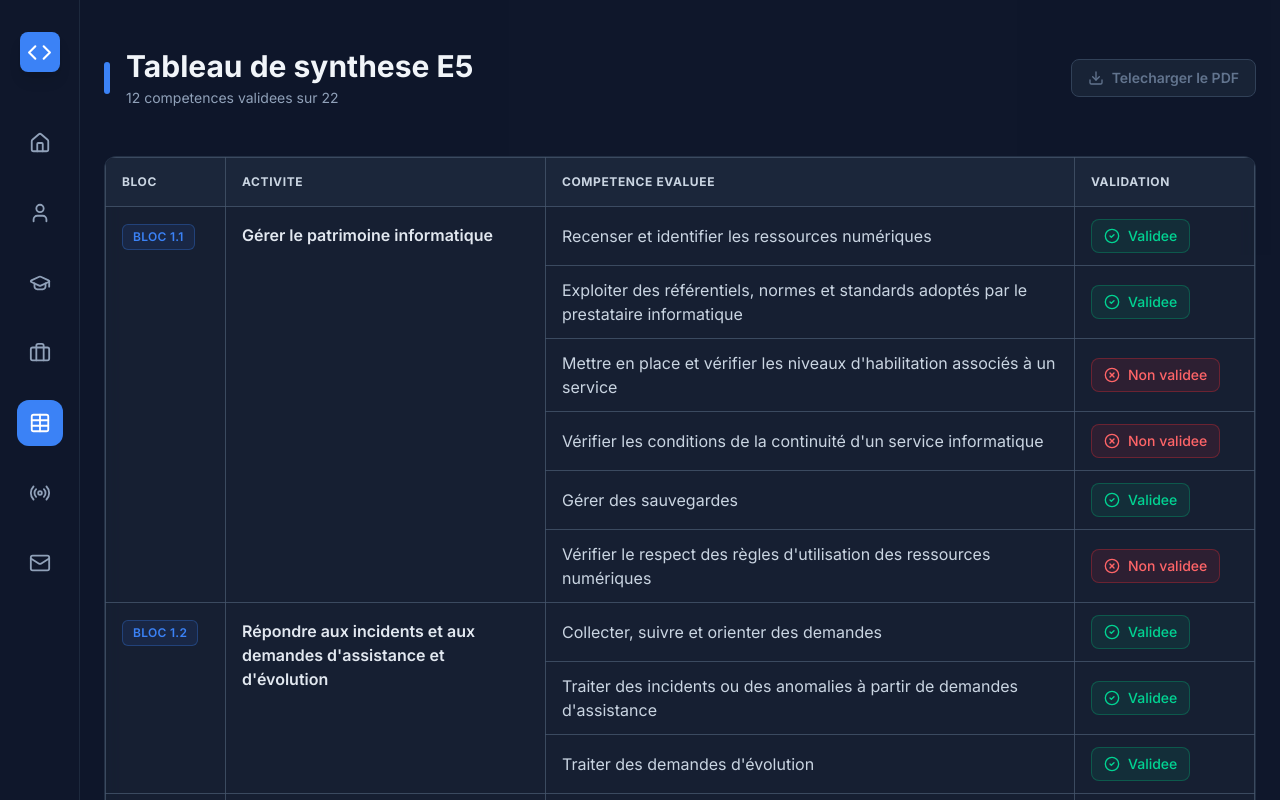
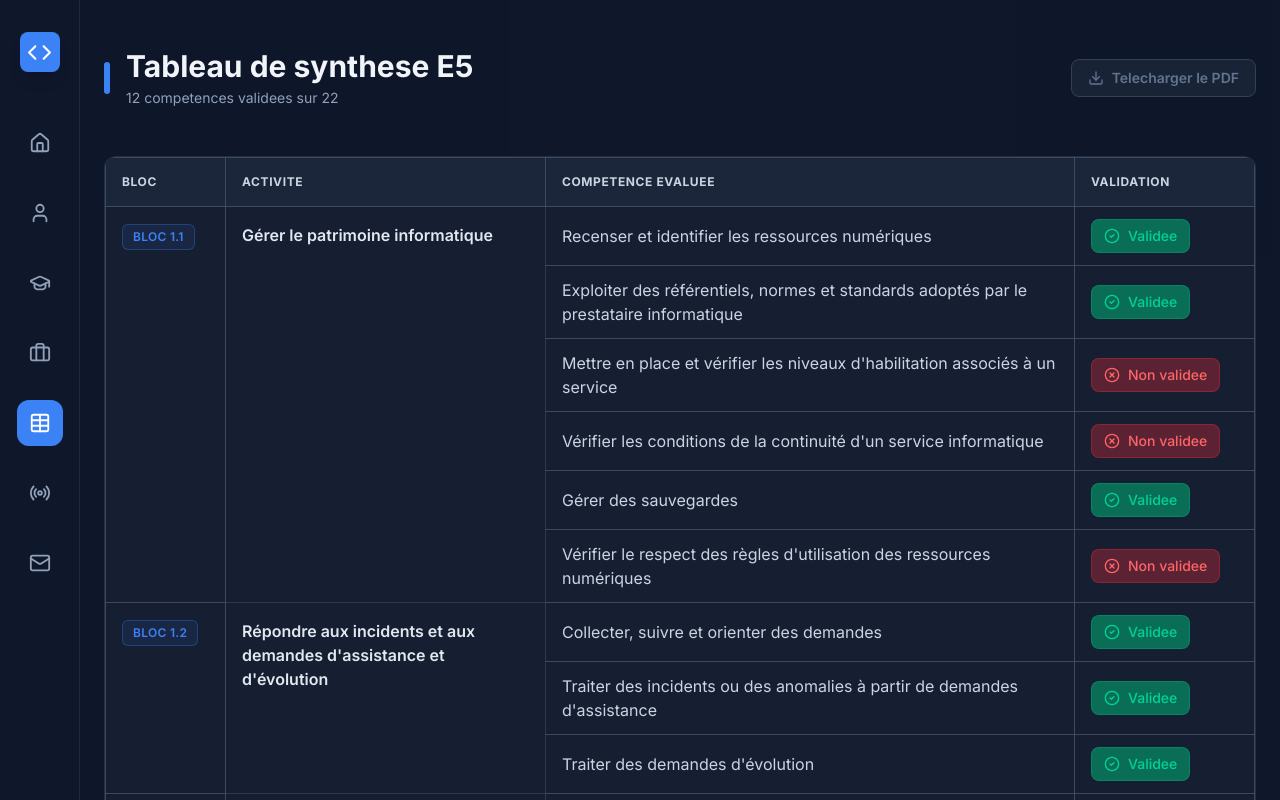
Before and after one commit to MarleyAvix/Portfolio, a React (Vite) app: page /e5 in a window 1280 px wide. Shown: the top 800 px of the page. Built offline with nearby package versions, Linux system fonts and the light colour scheme.

Commit message:
fix: update project images with descriptive text and adjust E5Page styling for better visibility

```diff
--- a/src/data/projects.ts
+++ b/src/data/projects.ts
@@ -163,7 +163,7 @@ export const projects: Project[] = [
     title: "Recette Only Office",
     description: "Recette de la suite bureautique Only Office pour valider les fonctionnalités et assurer la qualité du produit avant sa montée de version en production.",
     longDescription: "Recette de Only Office utilisée dans la visionneuse GED, afin d'effectuer des tests de validation et de non-régression pour assurer la qualité du produit avant sa montée de version en production.",
-    image: "https://placehold.co/600x400",
+    image: "https://placehold.co/600x400?text=Recette+Only+Office", // Remplace par ta variable d'image
     category: "Entreprise",
     tags: ["Test", "Validation"],
     live: "",
@@ -203,7 +203,7 @@ export const projects: Project[] = [
     title: "Création de support vidéo de présentation d'application",
     description: "Création de supports vidéo pour présenter les fonctionnalités et l'utilisation d'applications.",
     longDescription: "Réalisation de vidéos explicatives pour démontrer les fonctionnalités et l'utilisation de SAP BO et de Solis, afin de faciliter la compréhension et l'adoption par les utilisateurs.\n\nEn lien avec l'équipe responsable des supports de formation, j'ai créé des vidéos démonstratives en utilisant des techniques de création de contenu adaptées pour rendre les vidéos claires et engageantes.",
-    image: "https://placehold.co/600x400",
+    image: "https://placehold.co/600x400?text=Création+de+support+vidéo", // Remplace par ta variable d'image
     category: "Entreprise",
     tags: ["Création de contenu"],
     live: "",
@@ -243,7 +243,7 @@ export const projects: Project[] = [
     title: "Rédaction d'un courrier Jasper Soft",
     description: "Rédaction de courriers pour Jasper Soft.",
     longDescription: "Rédaction de courriers pour Jasper afin que les équipes métiers puissent générer des courriers avec des données récupérées automatiquement depuis la base de données Solis.\n\nCela permet une normalisation des courriers et facilite la communication ainsi que la compréhension des informations pour les utilisateurs.",
-    image: "https://placehold.co/600x400",
+    image: "https://placehold.co/600x400?text=Rédaction+de+courriers+Jasper+Soft",
     category: "Entreprise",
     tags: ["Jasper Soft", "SQL"],
     live: "",
--- a/src/pages/E5Page.tsx
+++ b/src/pages/E5Page.tsx
@@ -87,7 +87,7 @@ const E5Page = () => {
                           </td>
                           <td
                             rowSpan={activity.skills.length}
-                            className="px-4 py-4 align-top text-slate-200 font-semibold border border-slate-600/80"
+                            className="px-4 py-4 align-top text-slate-200 font-semibold border border-slate-600/50"
                           >
                             {activity.title}
                           </td>
@@ -98,12 +98,12 @@ const E5Page = () => {
 
                       <td className="px-4 py-3 border border-slate-600/80">
                         {skill.isValidated ? (
-                          <span className="inline-flex items-center gap-2 rounded-lg border border-emerald-500/30 bg-emerald-500/10 px-3 py-1.5 text-sm font-medium text-emerald-400">
+                          <span className="inline-flex items-center gap-2 rounded-lg border border-emerald-500/30 bg-emerald-500/50 px-3 py-1.5 text-sm font-medium text-emerald-400">
                             <CheckCircle2 size={16} />
                             Validee
                           </span>
                         ) : (
-                          <span className="inline-flex items-center gap-2 rounded-lg border border-red-500/30 bg-red-500/10 px-3 py-1.5 text-sm font-medium text-red-400">
+                          <span className="inline-flex items-center gap-2 rounded-lg border border-red-500/30 bg-red-500/30 px-3 py-1.5 text-sm font-medium text-red-400">
                             <XCircle size={16} />
                             Non validee
                           </span>
```
